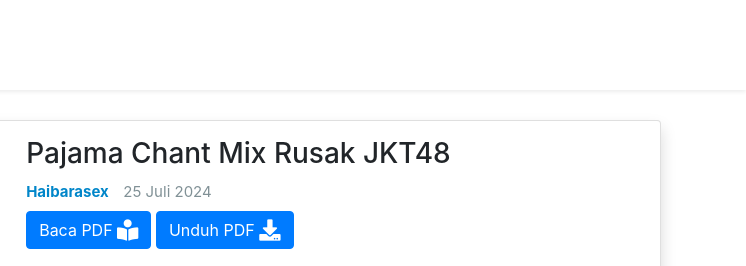
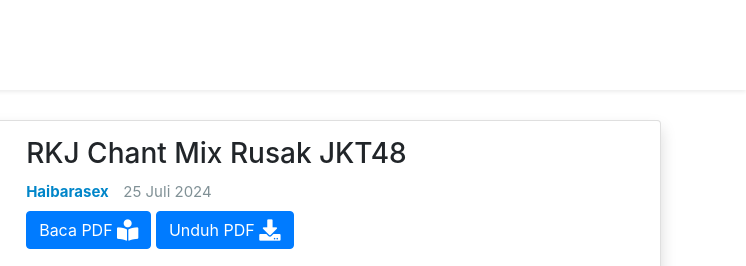
Before and after one commit to chantmix/pdfrusak, a plain HTML site: page v-rkj.html in a window 1280 px wide. Shown: the top 266 px of the page, 534-1280 px from the left. Drawn offline with nearby package versions, Linux system fonts and the light colour scheme.

Commit message:
fix(v-rkj.html): correct song title
- Changed "Pajama Chant Mix Rusak" to "RKJ Chant Mix Rusak"

```diff
--- a/v-rkj.html
+++ b/v-rkj.html
@@ -149,7 +149,7 @@
 						</div>
 						<div class="col-md-7 mt-3">
 							<!-- Info -->
-							<h3 id="title">Pajama Chant Mix Rusak JKT48</h3>
+							<h3 id="title">RKJ Chant Mix Rusak JKT48</h3>
 							<p id="author" class="d-inline">Haibarasex</p>
 							<p id="date" class="d-inline">25 Juli 2024</p>
 							<!-- <p id="size"><i class="fas fa-file "></i> File Size <b>1MB</b></p> -->
```
